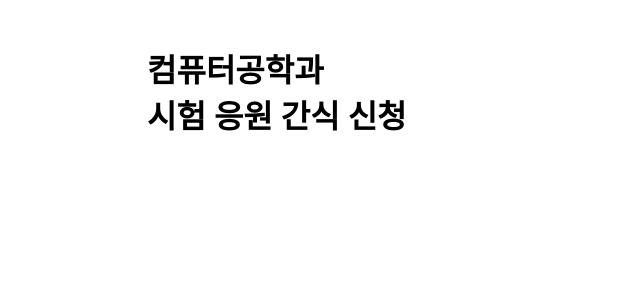
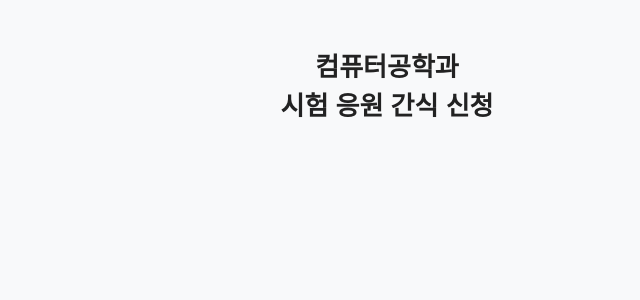
Before and after one commit to xeoucys/Coma, a web app: page / in a window 1280 px wide. Shown: the top 300 px of the page, without its empty margins (253-893 px from the left). Run offline with its HTML, style and script files only (its server is not run), Linux system fonts and the light colour scheme; data that the repository does not hold is empty.

Commit message:
feat: 공통 css 설정

```diff
--- a/src/main/resources/static/css/style.css
+++ b/src/main/resources/static/css/style.css
@@ -1,7 +1,79 @@
 /* 공통 스타일 (담당: 서유정) - 학생 화면은 휴대폰 기준 */
 
+/* 전체 화면 */
+* {
+    box-sizing: border-box;
+}
+
+body {
+    margin: 0;
+    font-family: Arial, sans-serif;
+    background-color: #f8f9fa;
+    color: #222;
+}
+
+/* 기본 레이아웃 */
 .container {
     max-width: 480px; /* 휴대폰 폭 정도로 제한 */
     margin: 0 auto;   /* PC에서는 가운데 정렬 */
     padding: 16px;
 }
+
+/* 페이지 제목 */
+h1 {
+    font-size: 26px;
+    line-height: 1.5;
+    text-align: center;
+    margin: 32px 0;
+}
+
+/* 행사 목록 */
+#event-list {
+    display: flex;
+    flex-direction: column;
+    gap: 16px;
+}
+
+/* 행사 카드 */
+.event-card {
+    background-color: white;
+    border: 1px solid #e5e7eb;
+    border-radius: 12px;
+    padding: 20px;
+    cursor: pointer;
+    transition: border-color 0.2s;
+}
+
+.event-card:hover {
+    border-color: #80a8e8;
+}
+
+/* 행사 이름 */
+.event-card h2 {
+    font-size: 18px;
+    margin: 0 0 12px;
+}
+
+/* 행사 정보 */
+.event-card p {
+    font-size: 14px;
+    line-height: 1.6;
+    margin: 8px 0;
+}
+
+/* 행사 상태 */
+.event-status {
+    font-weight: bold;
+}
+
+.event-status.OPEN {
+    color: #16803c;
+}
+
+.event-status.UPCOMING {
+    color: #b76b00;
+}
+
+.event-status.CLOSED {
+    color: #777;
+}
```
